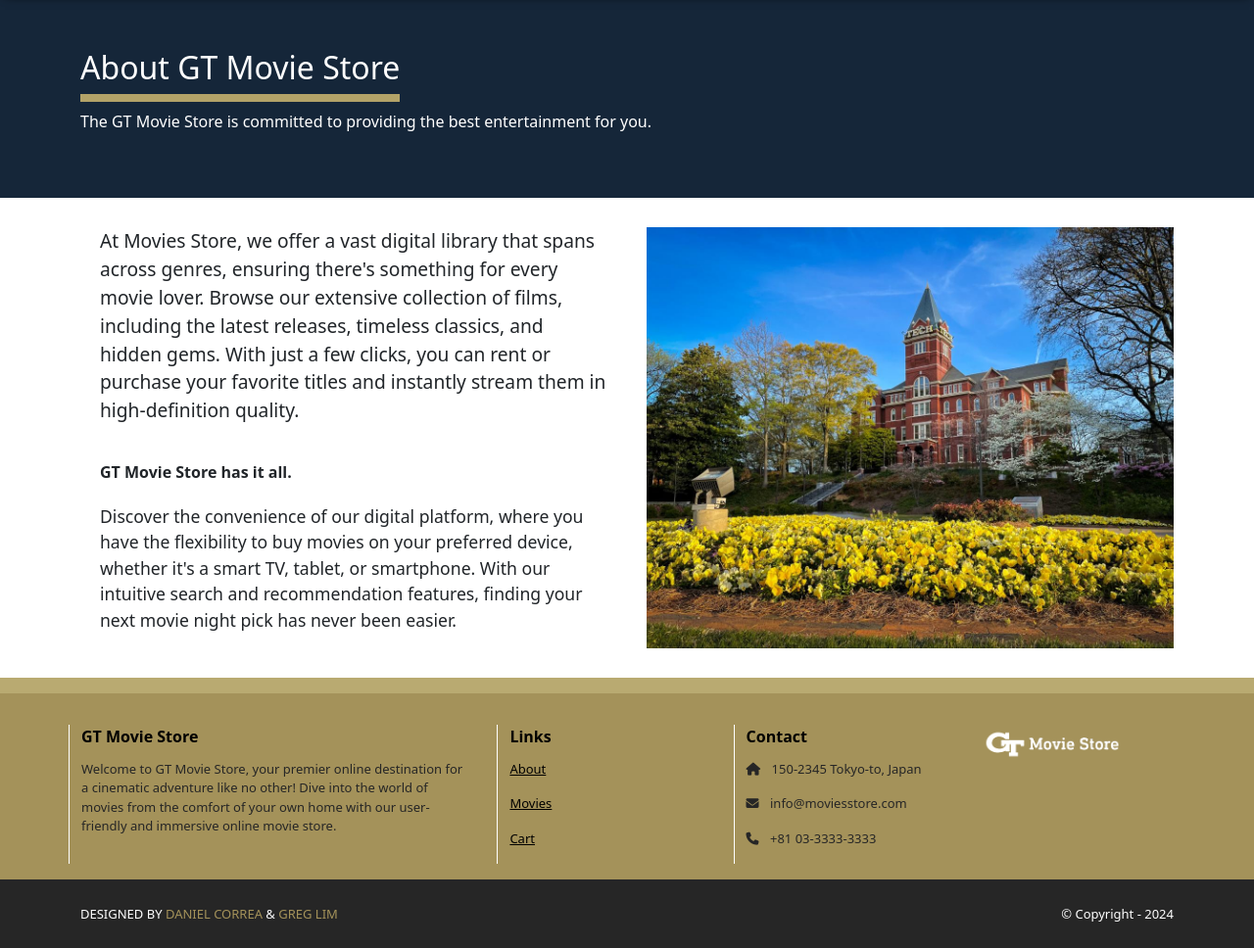
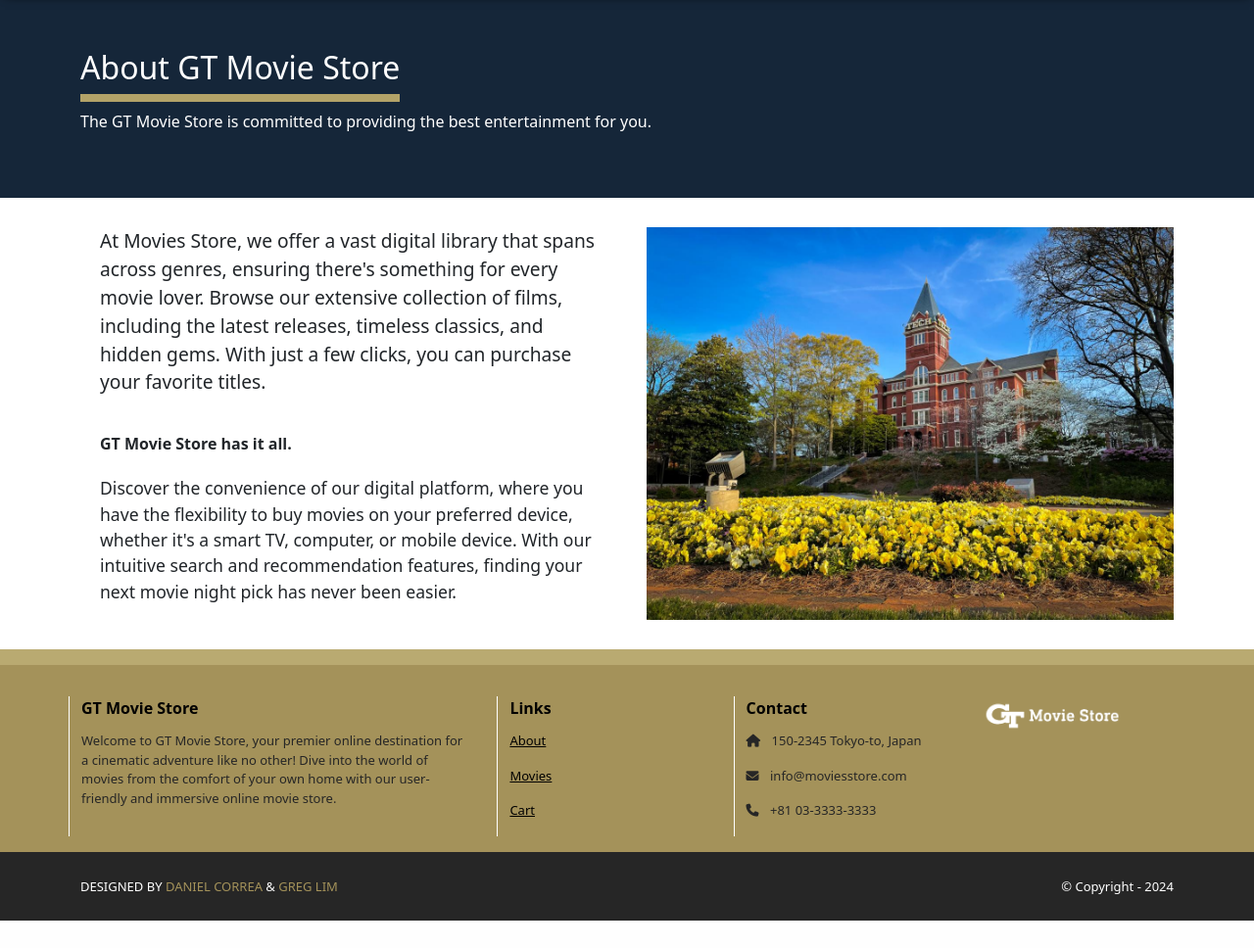
Before and after one commit to tylertab/gt-movie-store, a Django app: page /about in a window 1280 px wide. Shown: the part 90-1058 px from the top of the page at 98% size. After the commit the page ends 1030 px from the top, so only its background shows below. Run offline with Django 4.2, Linux system fonts and the light colour scheme; some libraries are stand-ins or nearby versions.

Commit message:
more changes to about

```diff
--- a/gtmoviestore/home/templates/home/about.html
+++ b/gtmoviestore/home/templates/home/about.html
@@ -18,16 +18,15 @@
            something for every movie lover. Browse our
            extensive collection of films, including the
            latest releases, timeless classics, and hidden
-           gems. With just a few clicks, you can rent or
-           purchase your favorite titles and instantly
-           stream them in high-definition quality.
+           gems. With just a few clicks, you can purchase
+           your favorite titles.
         </p>
         <b style="margin-block: 20px; display: inline-block;">GT Movie Store has it all.</b>
         <p style="font-size: 1.1em;">
           Discover the convenience of our digital platform,
           where you have the flexibility to buy movies
           on your preferred device, whether it's a smart
-          TV, tablet, or smartphone. With our intuitive
+          TV, computer, or mobile device. With our intuitive
           search and recommendation features, finding your
           next movie night pick has never been easier.
         </p>
```
